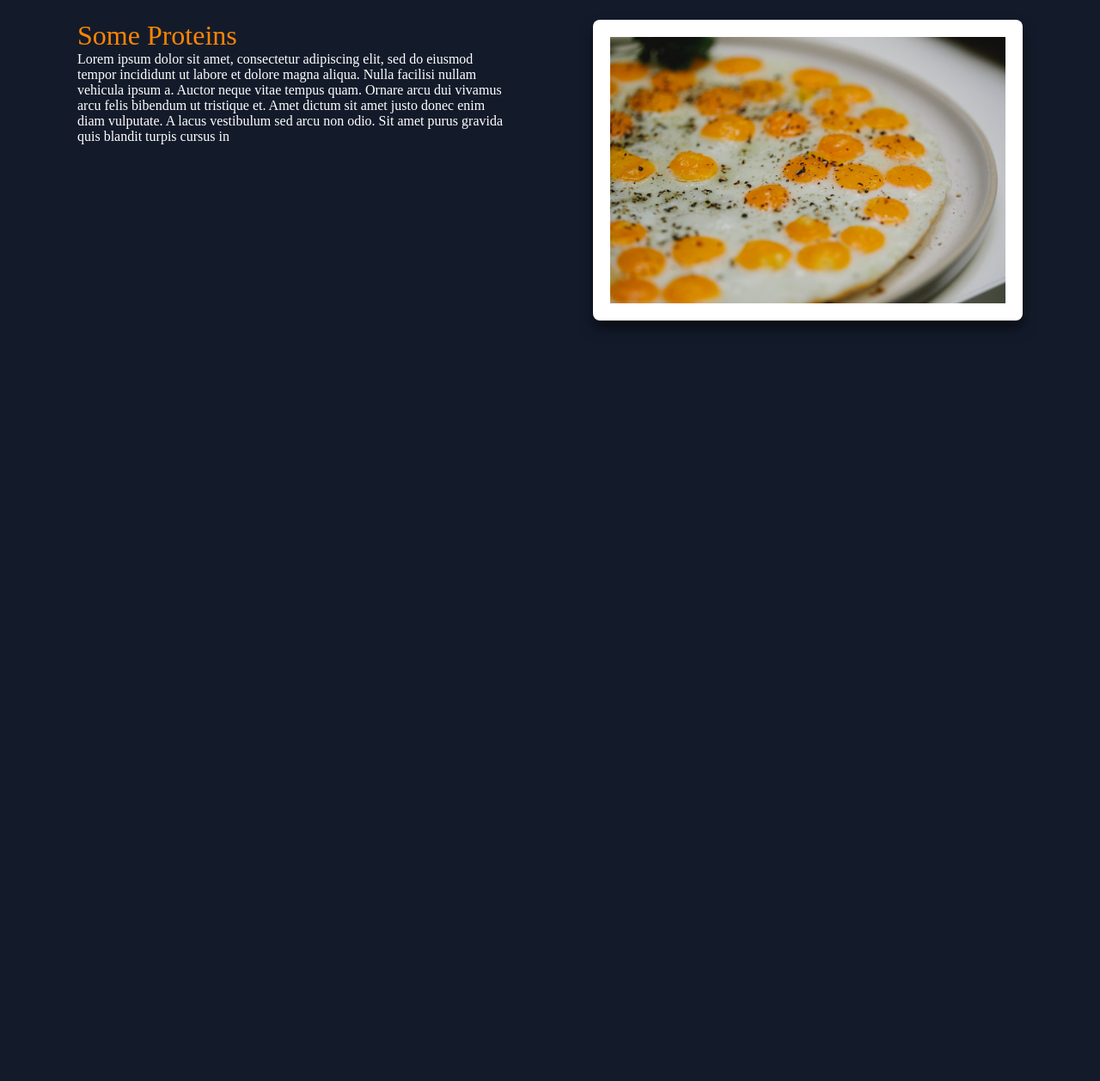
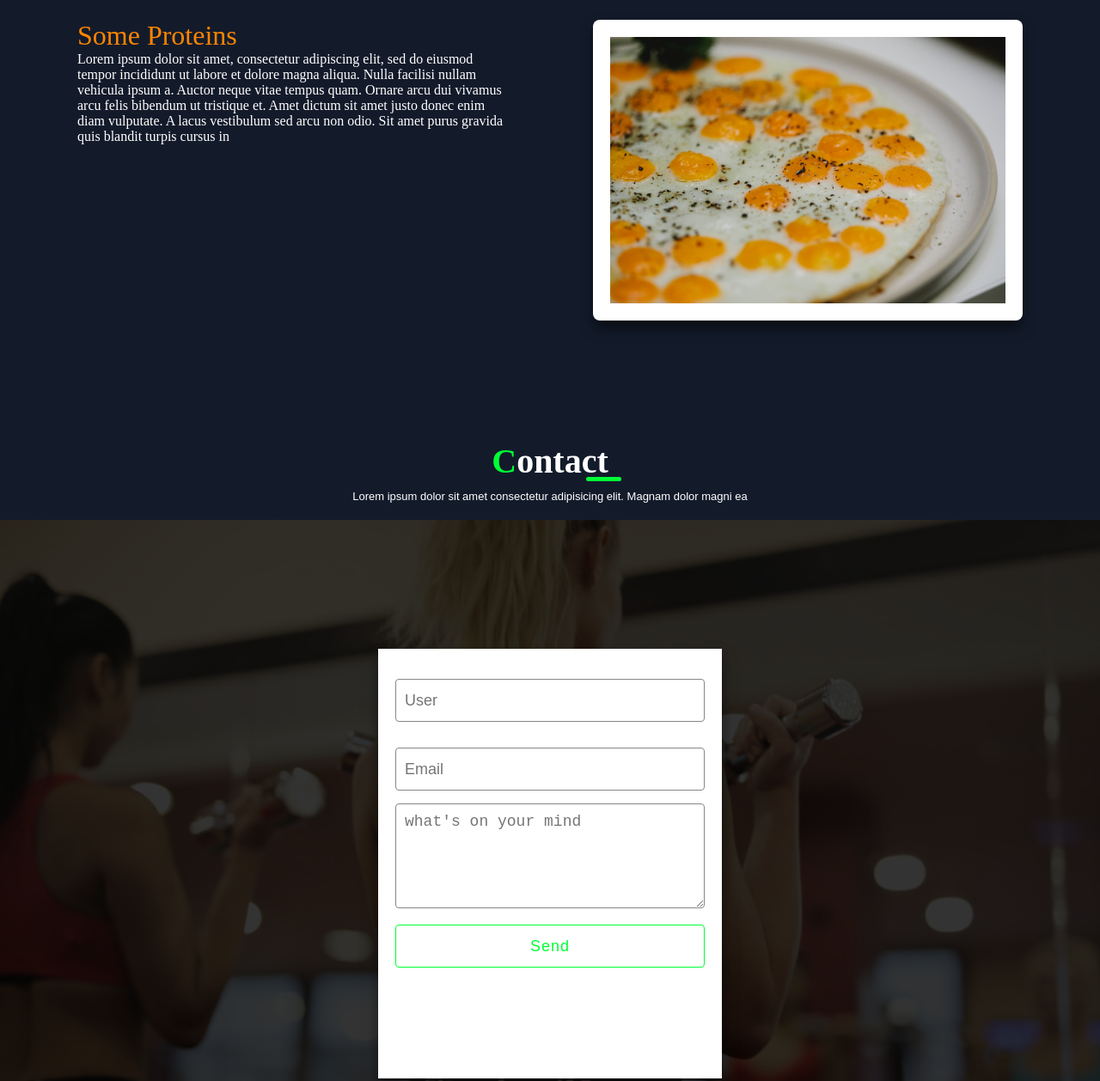
Before and after one commit to GustavoSantosRodrigues/landing-page-academy, a plain HTML site: page index.html in a window 1280 px wide. Shown: the part 6323-7581 px from the top of the page at 86% size. Before the commit the page ends 6736 px from the top, so only its background shows below. Drawn offline with Linux system fonts and the light colour scheme.

Commit message:
contact <contato> pronto desktop

```diff
--- a/assets/css/main.css
+++ b/assets/css/main.css
@@ -418,3 +418,71 @@ span{
     width: 100%;
     object-fit: cover;
 }
+
+.contact .content{
+    min-height: 100vh;
+}
+
+.contact .content form{
+    margin: auto 0;
+    width: 400px;
+    height: 500px;
+    padding: 20px;
+    background: #fff;
+    box-shadow: 0 10px 15px rgba(0, 0, 0, 0.5);
+    z-index: 111;
+}
+
+.contact .content form input{
+    color: #222;
+    width: 100%;
+    height: 50px;
+    padding: 0 10px;
+    font-size: 18px;
+    border: 1px solid #878787;
+    border-radius: 4px;
+    margin: 15px 0;
+    background: transparent;
+}
+
+.contact .content form textarea{
+    width: 100%;
+    padding: 10px;
+    color: #222;
+    font-size: 18px;
+    border: 1px solid #878787;
+    border-radius: 4px;
+    background: transparent;
+}
+
+.contact .content form input:focus,
+.contact .content form textarea:focus{
+    border: 1px solid var(--green);
+    transition: 0.2s ease;
+}
+
+.contact .content form .btnsend{
+    letter-spacing: 1px;
+    width: 100%;
+    display: inline-block;
+    color: var(--green);
+    border-color: var(--green);
+    cursor: pointer;
+    transition: 0.2s ease;
+}
+
+.contact .content form .btnsend:hover{
+    background: var(--green);
+    color: #fff;
+}
+
+.contact .content .bgimage{
+    position: absolute;
+    width: 100%;
+    height: 100%;
+    background: url(/assets/img/bgimg.jpg);
+    background-size: cover;
+    background-position: center;
+    background-repeat: no-repeat;
+    filter: brightness(20%);
+}
--- a/index.html
+++ b/index.html
@@ -319,6 +319,29 @@
 
     <!-- end-diet-section -->
 
+    <!-- section contact -->
+    <section id="contact" class="contact view">
+        <div class="main">
+            <h2><span>C</span>ontact</h2>
+            <h6>Lorem ipsum dolor sit amet consectetur adipisicing elit. Magnam dolor magni ea</h6>
+        </div>
+
+        <div class="content">
+            <form>
+                <input type="text" placeholder="User">
+                <input type="email" placeholder="Email">
+                <textarea rows="5" placeholder="what's on your mind"></textarea>
+                <br>
+                <input type="submit" value="Send" class="btnsend">
+
+            </form>
+            <div class="bgimage"></div>
+        </div>
+    </section>
+
+
+    <!-- end-section-contact -->
+
 
 
 
```
